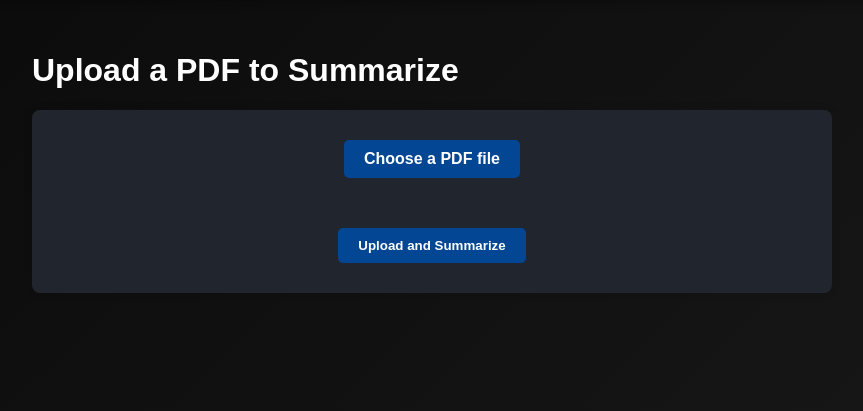
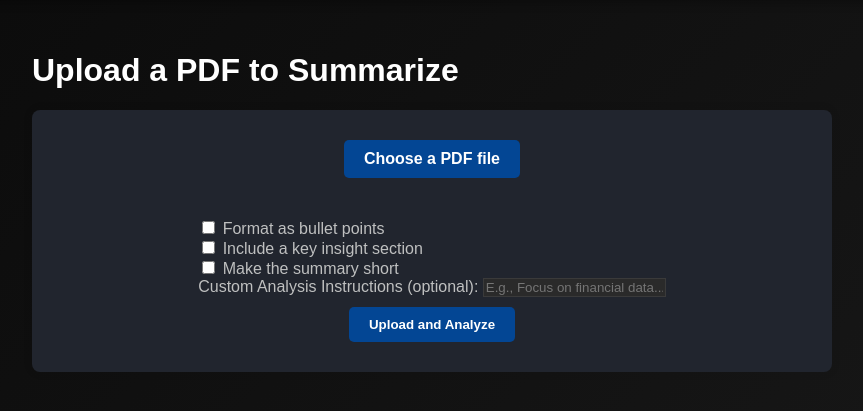
Before and after one commit to jackliston01/Flask-Stock-App-GOB2.0, a Flask app: page /docanalysis in a window 1280 px wide. Shown: the part 48-459 px from the top of the page, without its empty margins (208-1071 px from the left). Run offline with Flask 3, Linux system fonts and the light colour scheme.

Commit message:
added docanaylsis features, much better +usable now

```diff
--- a/main.py
+++ b/main.py
@@ -1,4 +1,4 @@
-from flask import Flask, request, render_template, redirect, url_for, flash, send_from_directory
+from flask import Flask, request, render_template, redirect, url_for, flash, send_from_directory, session
 import google.generativeai as genai
 import os
 import requests
@@ -9,11 +9,11 @@ genai.configure(api_key=os.environ['gemapi'])
 
 
 app = Flask(__name__)
+app.secret_key = 'test'
 
 
 
 
-@app.route('/', methods=['GET', 'POST'])
 @app.route('/', methods=['GET', 'POST'])
 def home():
     try:
@@ -22,12 +22,16 @@ def home():
             return redirect(url_for('show_price', ticker=ticker))
         return render_template('home.html')
     except Exception as e:
-        print(f"Error in home(): {str(e)}")  # This will print the specific error
+        print(f"Error in home(): {str(e)}")
         return f"An error occurred: {str(e)}", 500
 
 @app.route('/about')
 def about():
     return render_template('about.html')
+
+
+
+
 
 @app.route('/docanalysis', methods=['GET', 'POST'])
 def docanalysis():
@@ -37,17 +41,32 @@ def docanalysis():
         file = request.files['file']
         if file:
             file.save(file.filename)
-
             try:
                 sample_file = genai.upload_file(path=file.filename, display_name="Gemini PDF")
 
+                bullet_points = request.form.get('bullet_points') == 'true'
+                include_highlights = request.form.get('include_highlights') == 'true'
+                condense = request.form.get('condense') == 'true'
+                custom_prompt = request.form.get('custom_prompt', '').strip()
+
+                prompt = "Please summarize this document"
+                if bullet_points:
+                    prompt += " and format the response as bullet points"
+                if include_highlights:
+                    prompt += ", including a key insight section"
+                if prompt:
+                    prompt += "make your summary much shorter"
+                if custom_prompt:
+                    prompt += f". Additional instructions: {custom_prompt}"
+
                 model = genai.GenerativeModel(model_name="gemini-1.5-flash")
-                response = model.generate_content([sample_file, "Can you summarize this document as a bulleted list?"])
+                response = model.generate_content([sample_file, prompt])
 
                 summary = response.text.replace('\n', '<br>')
 
             except Exception as e:
                 summary = f"An error occurred: {str(e)}"
+
 
     return render_template('docanalysis.html', summary=summary)
 
--- a/templates/docanalysis.html
+++ b/templates/docanalysis.html
@@ -22,16 +22,43 @@
     </nav>
     <div class="container">
         <h1>Upload a PDF to Summarize</h1>
-
-
-        <form action="{{ url_for('docanalysis') }}" method="POST" enctype="multipart/form-data">
+          <form action="{{ url_for('docanalysis') }}" method="POST" enctype="multipart/form-data" id="upload-form">
               <div class="file-input-wrapper">
                   <input type="file" name="file" id="file" accept="application/pdf" required>
                   <label for="file">Choose a PDF file</label>
               </div>
               <div class="file-name" id="file-name"></div>
-            <button type="submit">Upload and Summarize</button>
+
+              <!-- New input options -->
+              <div class="analysis-options">
+                  <div class="checkbox-group">
+                      <input type="checkbox" id="bullet_points" name="bullet_points" value="true">
+                      <label for="bullet_points">Format as bullet points</label>
+                  </div>
+
+                  <div class="checkbox-group">
+                      <input type="checkbox" id="include_highlights" name="include_highlights" value="true">
+                      <label for="include_highlights">Include a key insight section</label>
+                  </div>
+                  <div class="checkbox-group">
+                      <input type="checkbox" id="condense" name="condense" value="true">
+                      <label for="condense">Make the summary short</label>
+                  </div>
+
+                  <div class="text-input-group">
+                      <label for="custom_prompt">Custom Analysis Instructions (optional):</label>
+                      <input type="text" id="custom_prompt" name="custom_prompt" placeholder="E.g., Focus on financial data...">
+                  </div>
+              </div>
+
+              <button type="submit" id="submit-btn">Upload and Analyze</button>
           </form>
+
+          <!-- Add this after the form -->
+          <div class="loading-container" id="loading">
+              <div class="loading-spinner"></div>
+              <div class="loading-text">Analyzing your document...</div>
+          </div>
 
           {% if summary %}
               <div class="summary-container">
@@ -41,9 +68,13 @@
                   </div>
               </div>
               {% endif %}
-    </div>
 
       <script>
+          document.getElementById('upload-form').addEventListener('submit', function() {
+              document.getElementById('loading').style.display = 'block';
+              document.getElementById('submit-btn').disabled = true;
+          });
+
           document.getElementById('file').addEventListener('change', function() {
               var fileName = this.files[0].name;
               document.getElementById('file-name').textContent = fileName;
```
Also changed, not shown: static/style.css (+19 -0 lines), static/style3.css (+82 -0 lines), templates/home.html (+12 -9 lines). Lines whose indentation alone changed are shown as unchanged.
